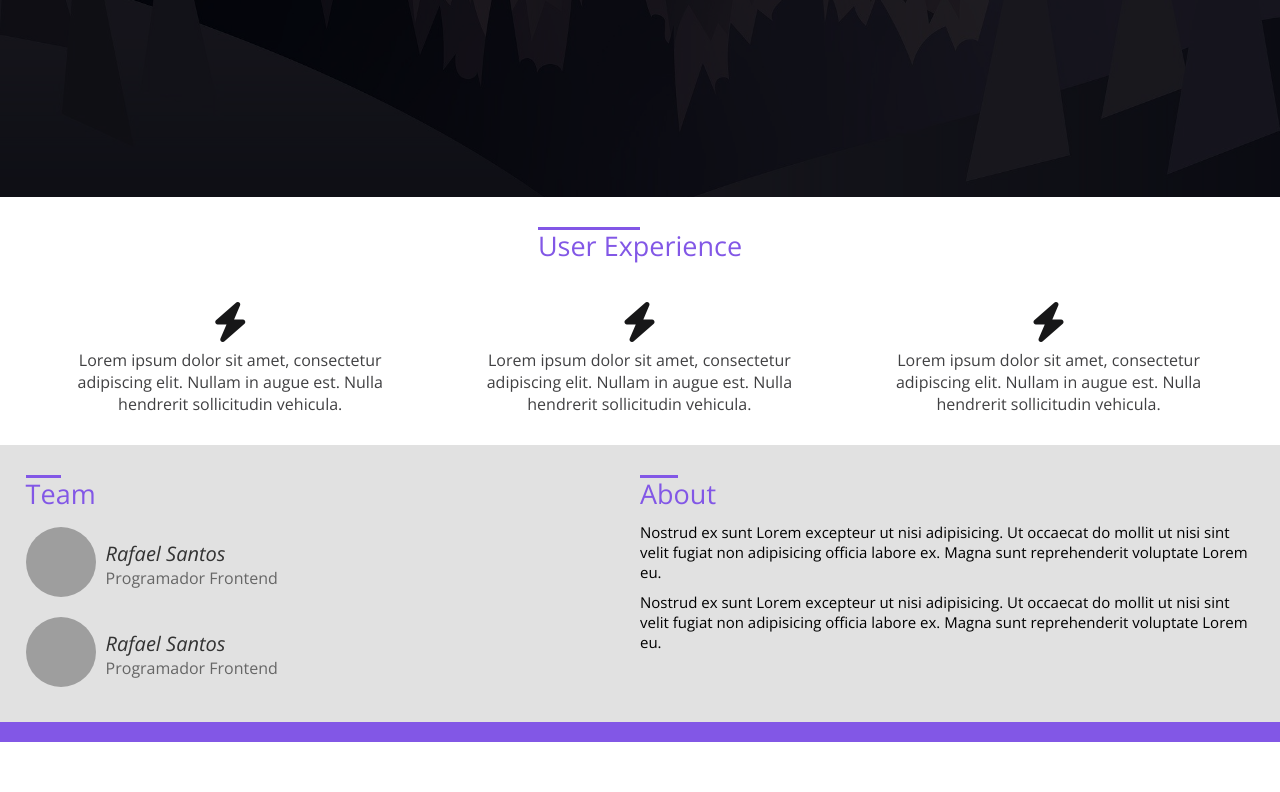
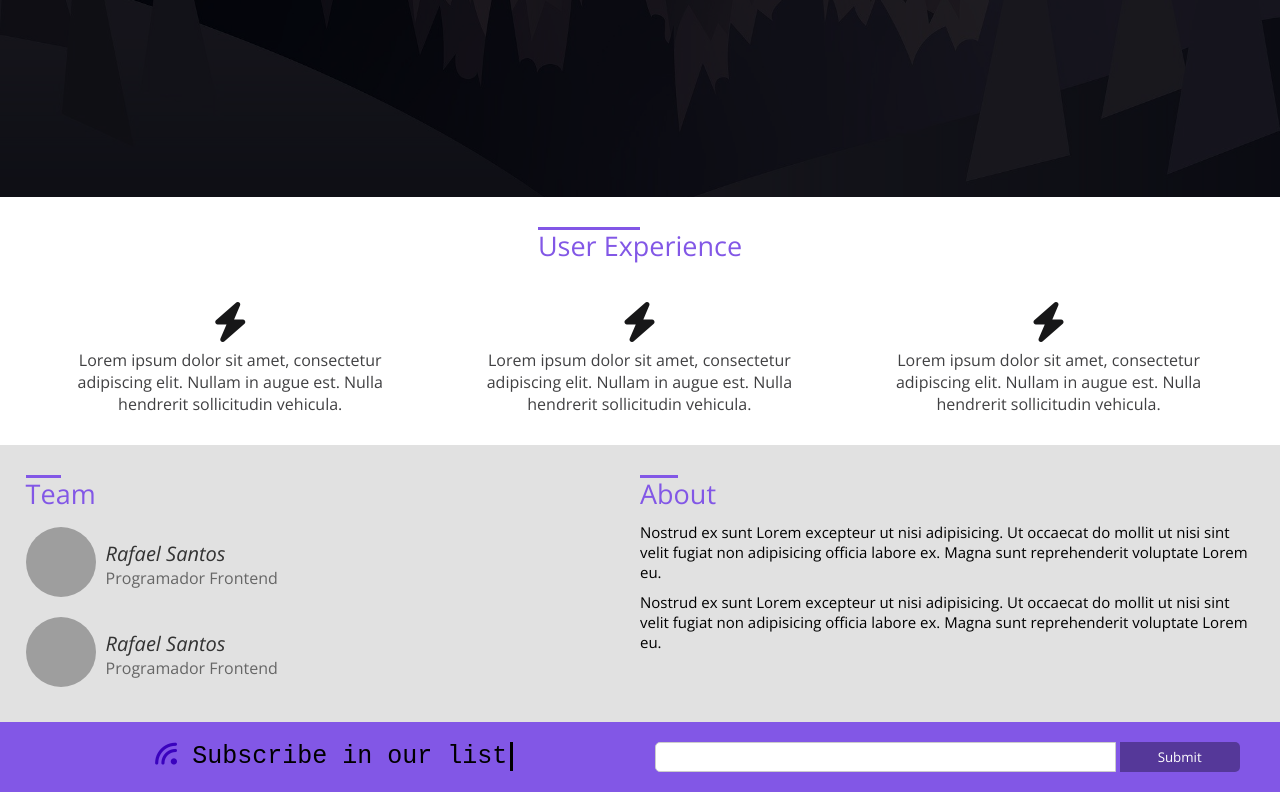
Before and after one commit to rfsants001/web-design-express, a plain HTML site: page index.html in a window 1280 px wide. Shown: the part 382-1174 px from the top of the page. Before the commit the page ends 1124 px from the top, so only its background shows below. Drawn offline with nearby package versions, Linux system fonts and the light colour scheme; grey boxes are pictures that could not be loaded.

Commit message:
Add Newsletter section

```diff
--- a/css/style.css
+++ b/css/style.css
@@ -9,6 +9,22 @@
     max-width: 1280px;
     margin: 0 auto;
     padding: 0 2%;
+}
+
+.w50{
+    width: 50%;
+    float: left;
+}
+
+#inverter {
+    -moz-transform: scaleX(-1);
+    -o-transform: scaleX(-1);
+    -webkit-transform: scaleX(-1);
+    transform: scaleX(-1);
+}
+
+.center {
+    text-align: center;
 }
 
 .clear {
@@ -233,5 +249,78 @@ section.about-team > .container {
 
 section.subscribe{
     background: #8257E6;
-    padding: 10px 0;
+    padding: 20px 0;
 }
+
+section.subscribe > .container {
+    margin: auto;
+}
+
+.subscribe-text {
+    font-size: 25px;
+    font-weight: 400;
+}
+
+.wrapper {
+    /*This part is important for centering*/
+    display: flex;
+    align-items: center;
+    justify-content: center;
+  }
+
+  .typing-demo {
+    width: 24ch;
+    animation: typing 2s steps(22), blink .5s step-end infinite alternate;
+    white-space: nowrap;
+    overflow: hidden;
+    border-right: 3px solid;
+    font-family: monospace;
+  }
+
+  @keyframes typing {
+    from {
+      width: 0
+    }
+  }
+
+  @keyframes blink {
+    50% {
+      border-color: transparent
+    }
+  }
+
+.subscribe-text i {
+    color: #3a02be;
+}
+
+.form-subscribe {
+    width: 100%;
+}
+
+.form-subscribe input[type=text]{
+    width: 75%;
+    height: 30px;
+    background: white;
+    border: 1px solid #ccc;
+    padding: 5px 10px;
+    display: inline-block;
+
+    border-radius: 5px 0  0 5px ;
+}
+
+.form-subscribe input[type=submit]{
+    width: 120px;
+    height: 30px;
+    background: #553899;
+    color: #fff;
+    cursor: pointer;
+    border: none;
+    display: inline-block;
+    border-radius: 0 5px 5px 0;
+
+    transition: filter 0.6s;
+}
+
+.form-subscribe input[type=submit]:hover{
+    filter: brightness(.7);
+}
--- a/index.html
+++ b/index.html
@@ -139,7 +139,21 @@
     </section>
 
     <section class="subscribe">
-
+        <div class="container">
+            <div class="w50 center wrapper">
+                <h2 class="subscribe-text typing-demo">
+                    <i id="inverter" class="fas fa-rss"></i>
+                    Subscribe in our list
+                </h2>
+            </div>
+            <div class="w50 center">
+                <form class="form-subscribe">
+                    <input type="text" name="" id="">
+                    <input type="submit" name="submit" value="Submit">
+                </form>
+            </div>
+            <div class="clear"></div>
+        </div>
     </section>
 </body>
 </html>
```
